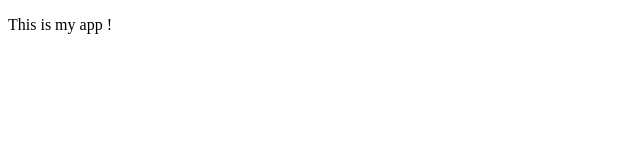
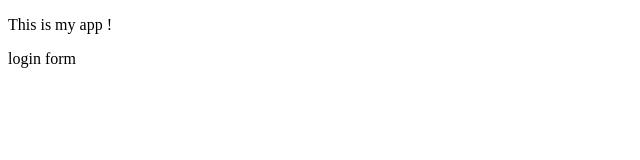
Before and after one commit to ayojayz/myappsample, a plain HTML site: page index.html in a window 1280 px wide. Shown: the full height of the page, 0-640 px from the left. Drawn offline with Linux system fonts and the light colour scheme.

Commit message:
login form

```diff
--- /dev/null
+++ b/da 2/app2.js
@@ -0,0 +1 @@
+console.log("123");
--- a/index.html
+++ b/index.html
@@ -8,5 +8,6 @@
 </head>
 <body>
   <p>This is my app !</p>
+  <p>login form</p>
 </body>
 </html>
```
Also changed, not shown: login.html (added, +1 -0 lines), log.txt (added).
